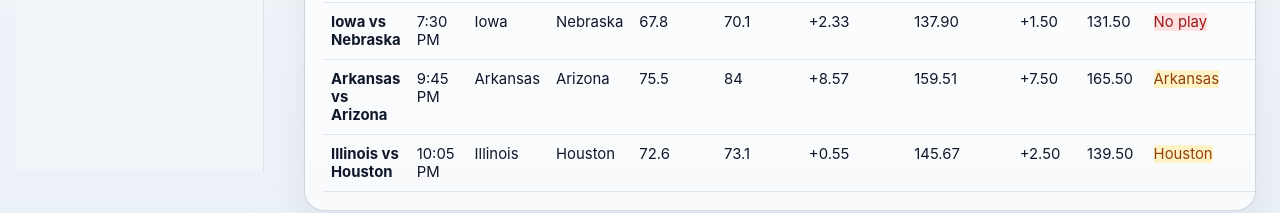
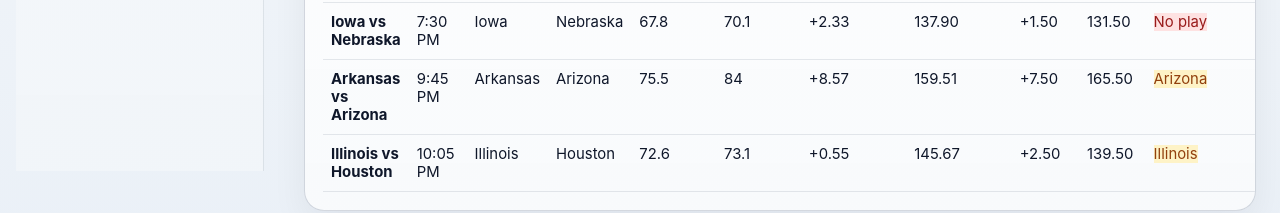
Before and after one commit to kevinheinzelman/action-exporter-view, a Next.js app: page /kenpom in a window 1280 px wide. Shown: the part 609-822 px from the top of the page. Built offline with nearby package versions, Linux system fonts and the light colour scheme.

Commit message:
Fix spread recommendation direction on KenPom page

```diff
--- a/app/kenpom/page.tsx
+++ b/app/kenpom/page.tsx
@@ -336,11 +336,10 @@
   if (typeof row.projectedSpread !== 'number' || typeof row.spreadMarketAway !== 'number') {
     return 'No play';
   }
-  const delta = row.projectedSpread - row.spreadMarketAway;
-  if (delta > 0) {
+  if (row.projectedSpread < row.spreadMarketAway) {
     return row.awayTeam;
   }
-  if (delta < 0) {
+  if (row.projectedSpread > row.spreadMarketAway) {
     return row.homeTeam;
   }
   return 'No play';
```
